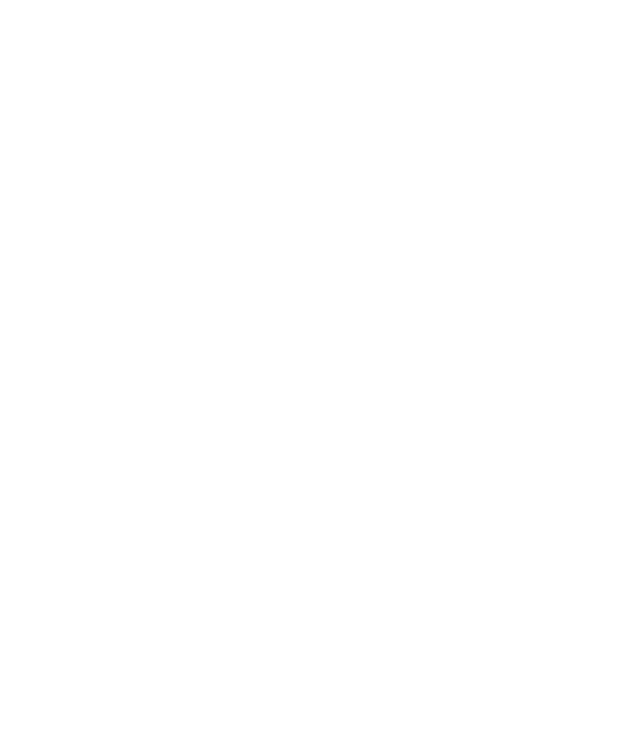
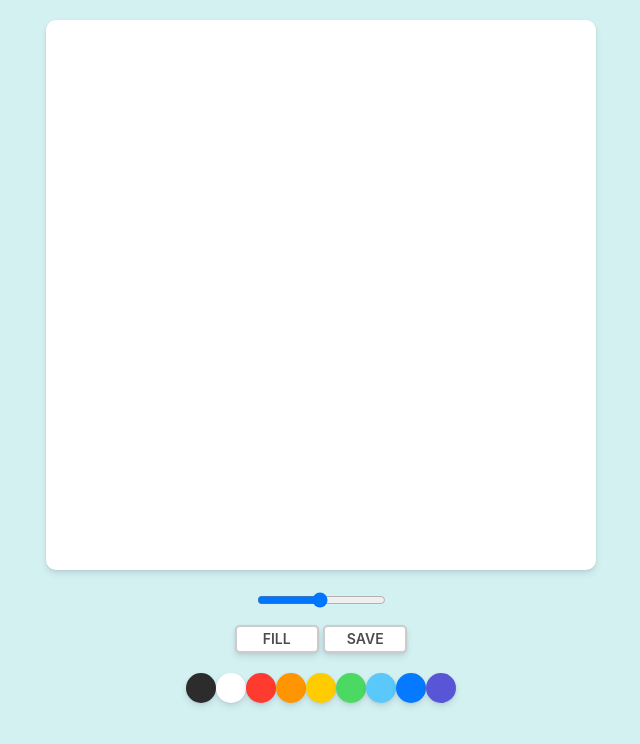
Before and after one commit to rapyon9/PaintingBoard, a plain HTML site: page index.html in a window 1280 px wide. Shown: the whole page, without its empty margins (319-959 px from the left). Drawn offline with Linux system fonts and the light colour scheme.

Commit message:
#1.0 CSS to set up

```diff
--- /dev/null
+++ b/css/reset.css
@@ -0,0 +1,137 @@
+/* http://meyerweb.com/eric/tools/css/reset/
+   v2.0 | 20110126
+   License: none (public domain)
+*/
+
+html,
+body,
+div,
+span,
+applet,
+object,
+iframe,
+h1,
+h2,
+h3,
+h4,
+h5,
+h6,
+p,
+blockquote,
+pre,
+a,
+abbr,
+acronym,
+address,
+big,
+cite,
+code,
+del,
+dfn,
+em,
+img,
+ins,
+kbd,
+q,
+s,
+samp,
+small,
+strike,
+strong,
+sub,
+sup,
+tt,
+var,
+b,
+u,
+i,
+center,
+dl,
+dt,
+dd,
+ol,
+ul,
+li,
+fieldset,
+form,
+label,
+legend,
+table,
+caption,
+tbody,
+tfoot,
+thead,
+tr,
+th,
+td,
+article,
+aside,
+canvas,
+details,
+embed,
+figure,
+figcaption,
+footer,
+header,
+hgroup,
+menu,
+nav,
+output,
+ruby,
+section,
+summary,
+time,
+mark,
+audio,
+video {
+  margin: 0;
+  padding: 0;
+  border: 0;
+  font-size: 100%;
+  font: inherit;
+  vertical-align: baseline;
+}
+/* HTML5 display-role reset for older browsers */
+article,
+aside,
+details,
+figcaption,
+figure,
+footer,
+header,
+hgroup,
+menu,
+nav,
+section {
+  display: block;
+}
+body {
+  line-height: 1;
+}
+ol,
+ul {
+  list-style: none;
+}
+blockquote,
+q {
+  quotes: none;
+}
+blockquote:before,
+blockquote:after,
+q:before,
+q:after {
+  content: "";
+  content: none;
+}
+table {
+  border-collapse: collapse;
+  border-spacing: 0;
+}
+
+input:focus {
+  outline: none;
+}
+a {
+  color: inherit;
+  text-decoration: none;
+}
--- /dev/null
+++ b/css/style.css
@@ -0,0 +1,62 @@
+@import "reset.css";
+
+body {
+    font-family : -apple-system, BlinkMacSystemFont, 'Segoe UI', Roboto, Oxygen, Ubuntu, Cantarell, 'Open Sans', 'Helvetica Neue', sans-serif;
+    background-color: rgb(212, 241, 241);
+    display: flex;
+    flex-direction: column;
+    align-items: center;
+    padding: 20px 0px;
+}
+
+.canvas {
+    background-color: white;
+    width: 550px;
+    height: 550px;
+    border-radius: 10px;
+    box-shadow: 0 4px 6px rgba(50, 50, 93, 0.11), 0 1px 3px rgba(0, 0, 0, 0.08);
+}
+
+.controls {
+    margin-top: 20px;
+    display: flex;
+    flex-direction: column;
+    align-items: center;
+}
+
+.controls__btns {
+    margin-top: 15px;
+    margin-bottom: 20px;
+}
+
+.controls__btns button {
+    all : unset;
+    cursor: pointer;
+    background-color: white;
+    padding: 5px 0px;
+    border-radius: 5px;
+    width: 80px;
+    text-align: center;
+    box-shadow: 0 4px 6px rgba(50, 50, 93, 0.11), 0 1px 3px rgba(0, 0, 0, 0.08);
+    border: 2px solid rgba(0, 0, 0, 0.2);
+    color: rgba(0, 0, 0, 0.7);
+    font-weight: 600;
+    font-size: 14px;
+    text-transform: uppercase;
+}
+
+.controls__btns button:active {
+    transform: scale(0.97);
+}
+
+.controls__colors {
+    display: flex;
+}
+
+.controls__color {
+    width: 30px;
+    height: 30px;
+    border-radius: 15px;
+    box-shadow: 0 4px 6px rgba(50, 50, 93, 0.11), 0 1px 3px rgba(0, 0, 0, 0.08);
+    cursor: pointer;
+}
--- a/index.html
+++ b/index.html
@@ -3,10 +3,38 @@
     <head>
         <meta charset="UTF-8">
         <meta name="viewport" content="width=device-width, initial-scale=1.0">
-        <link rel="stylesheet" href="style.css" />
+        <link rel="stylesheet" href="css/style.css" />
         <title>Painting Board</title>
     </head>
     <body>
+        <canvas id="jsCanvas" class="canvas"></canvas>
+        <div class="controls">
+            <div class="controls__range">
+                <input
+                    type="range"
+                    id="jsRange"
+                    min="0.1"
+                    max="5"
+                    value="2.5"
+                    step="0.1"
+                />
+            </div>
+            <div class="controls__btns">
+                <button id="jsMode">Fill</button>
+                <button id="jsSave">Save</button>
+            </div>
+            <div id="jsColors" class="controls__colors">
+                <div class="controls__color" style="background-color:#2c2c2c"></div>
+                <div class="controls__color" style="background-color:white"></div>
+                <div class="controls__color" style="background-color:#FF3B30"></div>
+                <div class="controls__color" style="background-color:#FF9500"></div>
+                <div class="controls__color" style="background-color:#FFCC00"></div>
+                <div class="controls__color" style="background-color:#4CD963"></div>
+                <div class="controls__color" style="background-color:#5AC8FA"></div>
+                <div class="controls__color" style="background-color:#0579FF"></div>
+                <div class="controls__color" style="background-color:#5856D6"></div>
+            </div>
+        </div>
         <script src="app.js"></script>
     </body>
 </html>
```
Also changed, not shown: style.css (deleted).
